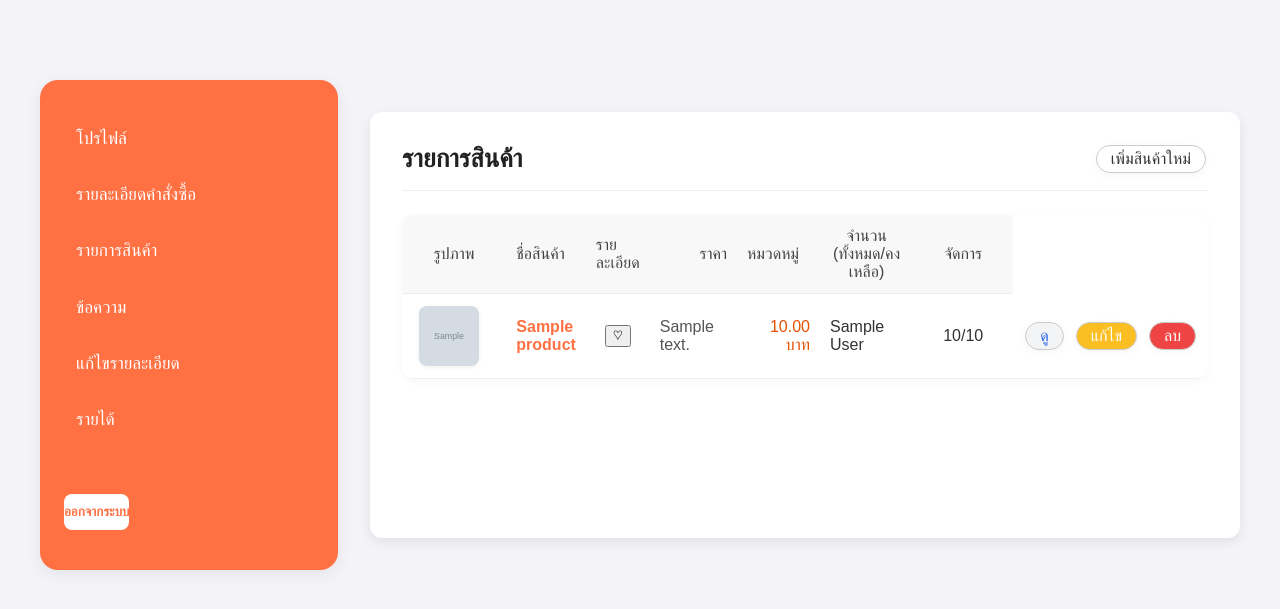
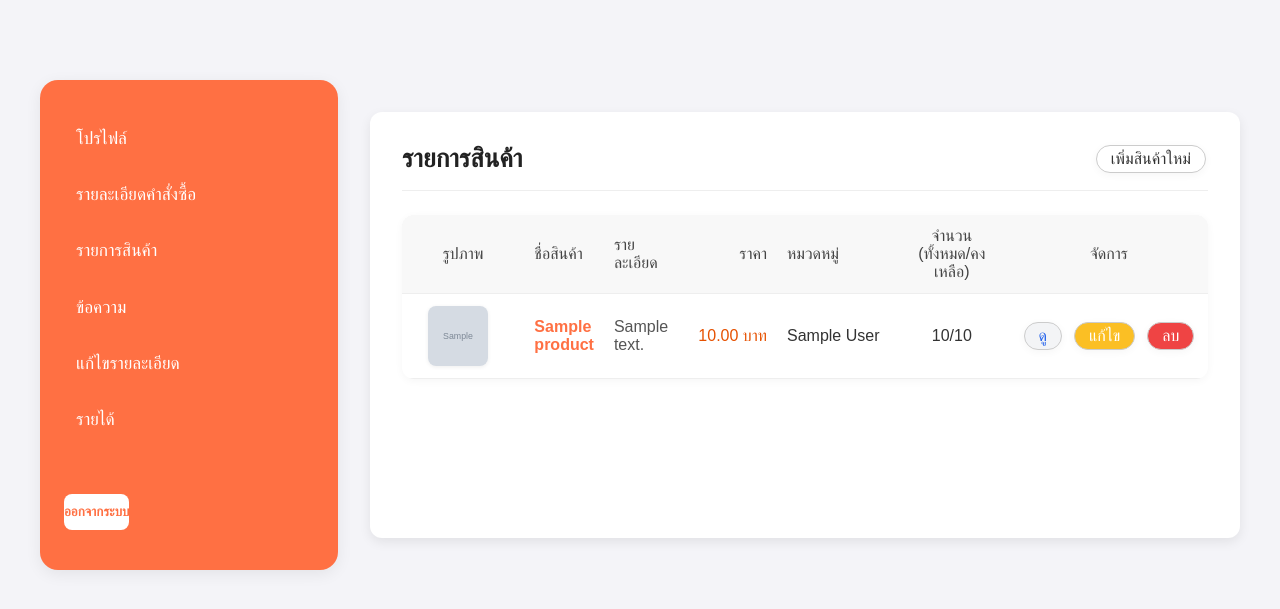
Before and after one commit to Pakaporn288/DSSI-68, a Django app: page /products/ in a window 1280 px wide. Shown: the top 609 px of the page. Run offline with Django 5.2, Linux system fonts and the light colour scheme; tables that the repository leaves empty hold one stand-in row (values such as "Sample post"); grey boxes marked "Sample" are stand-in pictures.

Commit message:
นิดๆหน่อยๆ

```diff
--- a/petjoy/templates/petjoy/products/product_list.html
+++ b/petjoy/templates/petjoy/products/product_list.html
@@ -51,9 +51,6 @@
                         {% endif %}
                     </td>
                     <td style="font-weight: bold; color: #FF7043;">{{ product.name }}</td>
-                    <td style="text-align: center;">
-                        <button class="favorite-toggle" data-product-id="{{ product.pk }}" aria-pressed="false" title="เพิ่มลงรายการโปรด">♡</button>
-                    </td>
                     <td style="color: #555;">{{ product.description }}</td>
                     <td style="text-align: right; color: #E65100; font-weight: 500;">{{ product.price }} บาท</td>
                     <td>{{ product.category.display_name }}</td>
--- a/petjoy/views.py
+++ b/petjoy/views.py
@@ -16,7 +16,7 @@ from .models import Product, Review, Category, Profile
 from django.db.models import Avg, Q
 from .forms import ProductForm, UserUpdateForm, ProfileUpdateForm
 from django.contrib.admin.views.decorators import staff_member_required
-from django.contrib.auth.decorators import login_required
+
 logger = logging.getLogger(__name__)
 
 def homepage(request):
@@ -111,6 +111,9 @@ def entrepreneur_profile_edit(request):
         # render หน้าเดิมพร้อมข้อมูลใหม่
     return render(request, 'petjoy/entrepreneur/entrepreneur_profile_edit.html', {'entrepreneur': entrepreneur})
 
+def entrepreneur_register(request):
+    return render(request, 'petjoy/entrepreneur/entrepreneur_register.html')
+
 
 class ProductListView(ListView):
     model = Product
@@ -139,9 +142,6 @@ class ProductDeleteView(DeleteView):
     template_name = 'petjoy/products/product_confirm_delete.html'
     success_url = reverse_lazy('petjoy:product-list')
 
-
-def entrepreneur_register(request):
-    return render(request, 'petjoy/entrepreneur/entrepreneur_register.html')
 
 
 
@@ -220,7 +220,6 @@ def login_view(request):
 
     return render(request, "petjoy/login.html", context={"login_form": form, "auth_page": True, 'next': next_url})
 
-# หน้าโปรไฟล์ผู้ใช้ทั่วไป
 
 @login_required
 def profile_view(request):
@@ -262,12 +261,12 @@ def profile_view(request):
         'profile_form': profile_form,
         'editing': request.GET.get('edit') == '1'
     })
+
 # สำหรับหน้าสินค้าแมว (ลูกค้าทั่วไป)
 def cat_products_view(request):
     cat_category = Category.objects.filter(name__iexact='cat').first()
     products = Product.objects.filter(category=cat_category) if cat_category else Product.objects.none()
     return render(request, 'petjoy/cat_products.html', {'products': products})
-from .models import Product, Review, Category
 # สำหรับหน้าสินค้าสุนัข (ลูกค้าทั่วไป)
 def dog_products_view(request):
     dog_category = Category.objects.filter(name__iexact='dog').first()
```
